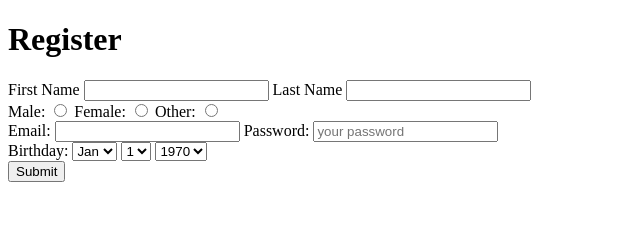
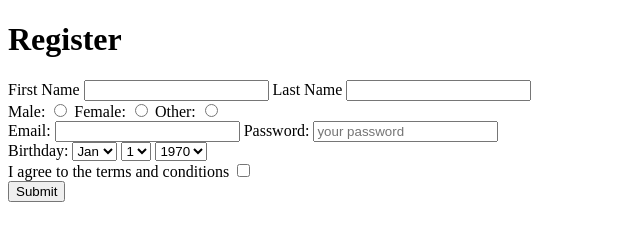
Before and after one commit to JamesRW1971/WebDevBootcamp, a plain HTML site: page registerExercie.html in a window 1280 px wide. Shown: the whole page, without its empty margins (0-640 px from the left). Drawn offline with Linux system fonts and the light colour scheme.

Commit message:
after html

```diff
--- a/registerExercie.html
+++ b/registerExercie.html
@@ -6,25 +6,30 @@
 <body>
 <h1>Register</h1>
 <form>
+	<div>
 		<label for="FirstName">First Name</label>
 		<input type="text" name="firstName" id="FirstName" required>
 		<label for="LastName">Last Name</label>
 		<input type="text" name="lastName" id="LastName" required>
-<br>
+	</div>
+	<div>
 		<label for="male">Male:</label>
 		<input name="genderchoice" id="male" type="radio" value="MALE">
 		<label for="female">Female:</label>
 		<input name="genderchoice" id="female" type="radio" value="FEMALE">
 		<label for="other">Other:</label>
 		<input name="genderchoice" id="other" type="radio" value="OTHER">
-<br>
+
+	</div>
+	<div>
 
 		<label for="email">Email:</label>
 		<input id="email" type="email" name="email">
 		<label for="pw">Password:</label>
       <input type="password" name="password" id="password" pattern=".{5,10}" placeholder="your password" required title="5 to 10 characters">
-<br>
+	</div>
 
+	<div>
 		<label for="bday">Birthday:</label>
 		<select id="bday" name="dbMonth">
 			<option>Jan</option>
@@ -43,11 +48,17 @@
 			<option>1971</option>
 			<option>1972</option></option>
 		</select>
+	</div>
 
+    <div>
+      <label for="checkbox">I agree to the terms and conditions</label>
+      <input type="checkbox" name="checkbox" id="checkbox" />
+    </div>
 
-<br>
-		<button>Submit</button>
+    <div>
+      <input type="submit" value="Submit" />
+    </div>
+  </form>
 
-</form>
 </body>
 </html>
```
